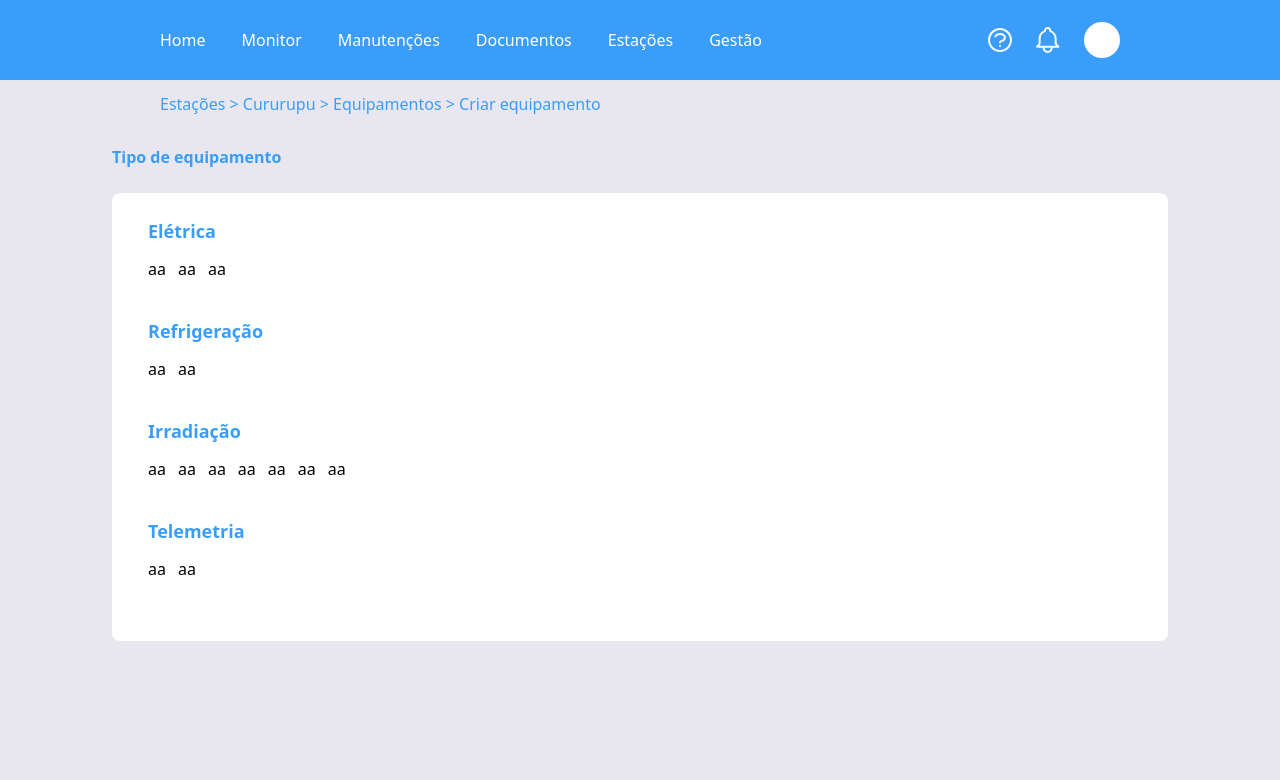
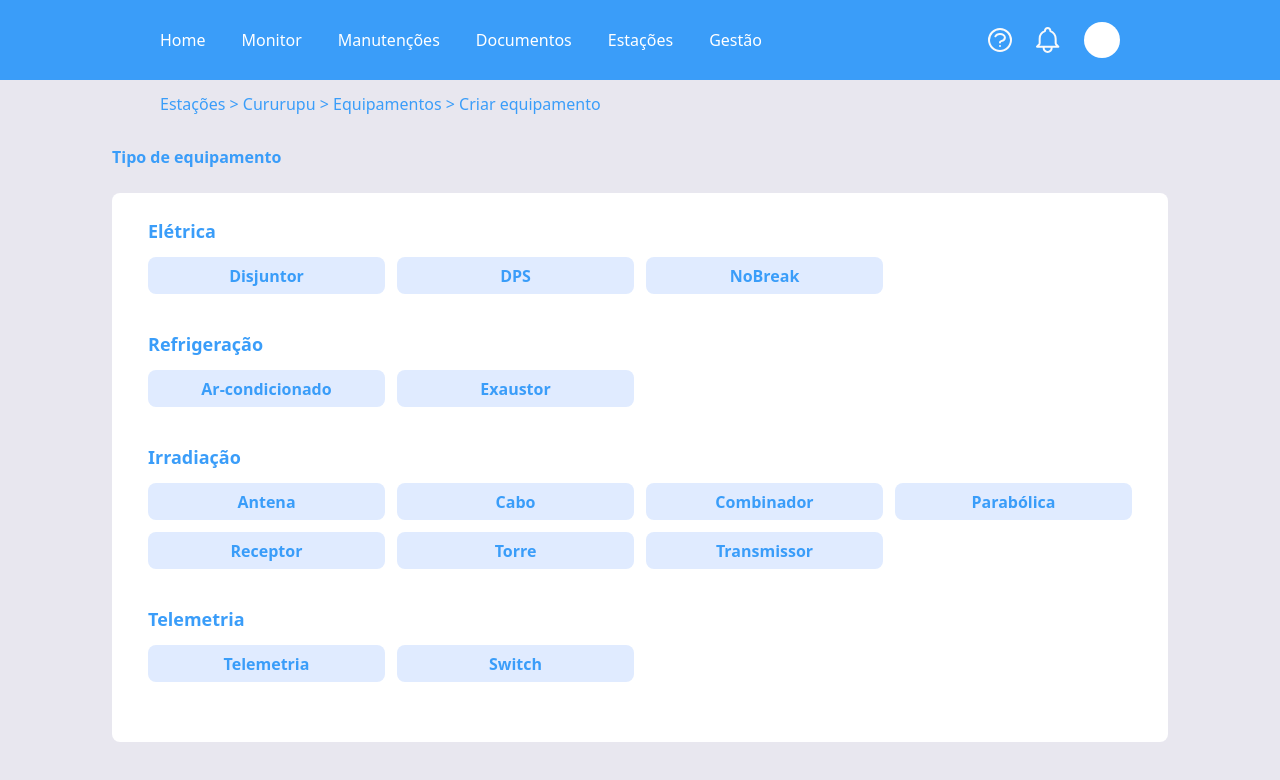
Before and after one commit to TecnologiaMirante/projeto-manutencao, an Angular app in the folder web/: page /create in a window 1280 px wide. Shown: the top 780 px of the page. Built offline with nearby package versions, Linux system fonts and the light colour scheme.

Commit message:
PM-58 :sparkles: feat: equipments-item ui component created

```diff
--- a/web/src/app/equipments/equipments.module.ts
+++ b/web/src/app/equipments/equipments.module.ts
@@ -2,6 +2,7 @@ import { NgModule } from '@angular/core';
 import { EquipmentsComponent } from './equipments.component';
 import { EquipmentsRoutingModule } from './equipments-routing.module';
 import { EquipmentsTypeComponent } from './ui/equipments-type/equipments-type.component';
+import { EquipmentsItemComponent } from './ui/equipments-item/equipments-item.component';
 
 @NgModule({
     imports: [
--- /dev/null
+++ b/web/src/app/equipments/ui/equipments-item/equipments-item.component.html
@@ -0,0 +1,5 @@
+<div
+  class="flex justify-center items-center w-custom_237px h-custom_37px rounded-lg bg-secondary-blue"
+>
+  <p class="font-bold text-main-blue">{{ name }}</p>
+</div>
--- a/web/src/app/equipments/ui/equipments-type/equipments-type.component.html
+++ b/web/src/app/equipments/ui/equipments-type/equipments-type.component.html
@@ -12,7 +12,9 @@
       </h3>
       <div class="flex flex-wrap justify-start gap-3">
         <div *ngFor="let equipment of equipment_type.items">
-          <a [routerLink]="['/equipment', equipment.toLowerCase()]">aa </a>
+          <a [routerLink]="['/equipment', equipment.toLowerCase()]">
+            <app-equipments-item [name]="equipment"></app-equipments-item>
+          </a>
         </div>
       </div>
     </div>
--- a/web/src/app/equipments/ui/equipments-type/equipments-type.module.ts
+++ b/web/src/app/equipments/ui/equipments-type/equipments-type.module.ts
@@ -2,11 +2,13 @@ import { NgModule } from '@angular/core';
 import { EquipmentsTypeComponent } from './equipments-type.component';
 import { CommonModule } from '@angular/common';
 import { RouterModule } from '@angular/router';
+import { EquipmentsItemModule } from '../equipments-item/equipments-item.module';
 
 @NgModule({
     imports: [
         CommonModule,
         RouterModule,
+        EquipmentsItemModule
     ],
     declarations: [
         EquipmentsTypeComponent
```
Also changed, not shown: web/src/app/equipments/ui/equipments-item/equipments-item.component.ts (added, +12 -0 lines), web/src/app/equipments/ui/equipments-item/equipments-item.module.ts (added, +12 -0 lines), web/src/app/equipments/ui/equipments-item/equipments-item.component.css (added), 1 other file (tests, documents, lock files or other folders).
